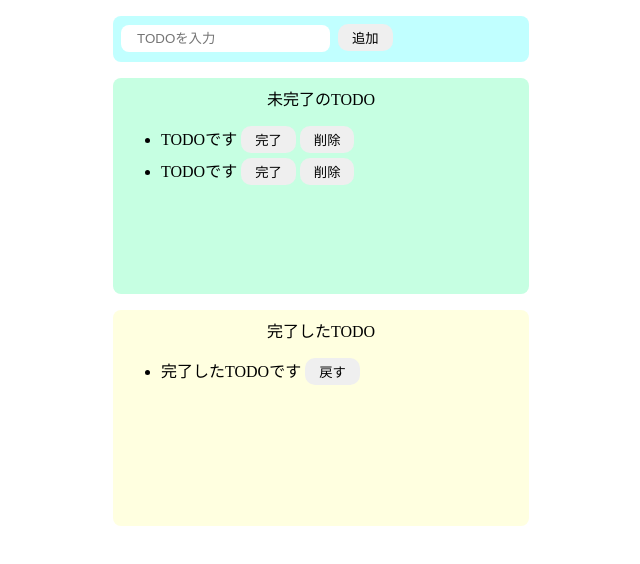
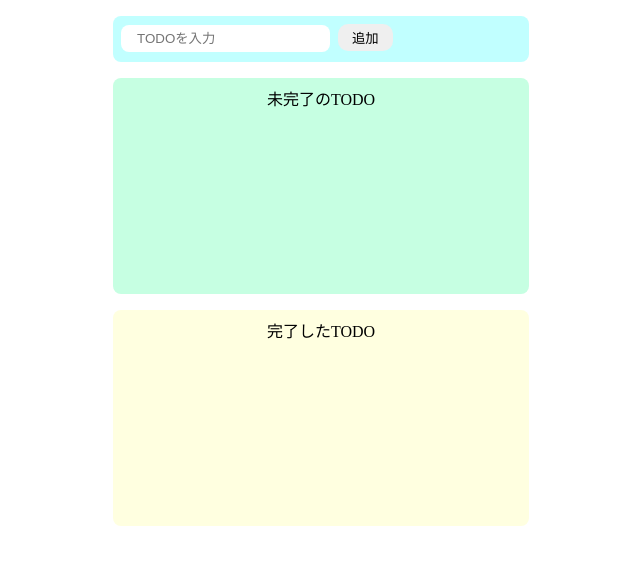
Before and after one commit to joel2145/jake_todo2, a plain HTML site: page index.html in a window 1280 px wide. Shown: the whole page, without its empty margins (319-959 px from the left). Drawn offline with Linux system fonts and the light colour scheme.

Commit message:
TODOアプリの完成

```diff
--- a/index.html
+++ b/index.html
@@ -17,32 +17,12 @@
     <div class="todo-area">
         <p class="title">未完了のTODO</p>
         <ul id="todo-list">
-            <li id="todo-item">
-                <div class="list-row">
-                    <p>TODOです</p>
-                    <button>完了</button>
-                    <button>削除</button>
-                </div>
-            </li>
-            <li>
-                <div class="list-row">
-                    <p>TODOです</p>
-                    <button>完了</button>
-                    <button>削除</button>
-                </div>
-            </li>
         </ul>
     </div>
 
     <div class="done-area">
         <p class="title">完了したTODO</p>
         <ul id="done-list">
-            <li id="done-item">
-                <div class="list-row">
-                    <p>完了したTODOです</p>
-                    <button>戻す</button>
-                </div>
-            </li>
         </ul>
     </div>
 
```
